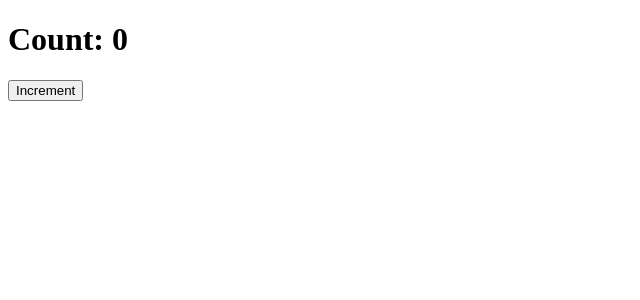
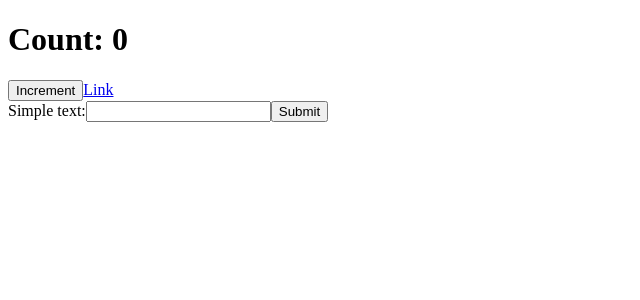
Before and after one commit to Definence/TSable, a React (Create React App) app in the folder react-typescript/: page / in a window 1280 px wide. Shown: the top 300 px of the page, without its empty margins (0-640 px from the left). Built offline with nearby package versions, Linux system fonts and the light colour scheme; the HTML template or start-up script is replaced by a standard one.

Commit message:
Add 03-react_event_types

```diff
--- a/react-typescript/src/App.tsx
+++ b/react-typescript/src/App.tsx
@@ -1,6 +1,6 @@
 import React from 'react'
 
-import Component from './lessons/02-classes'
+import Component from './lessons/03-types_of_events'
 
 const App = () => <Component />
 
--- /dev/null
+++ b/react-typescript/src/lessons/03-types_of_events.tsx
@@ -0,0 +1,62 @@
+import React from 'react'
+
+type Props = {
+  header: string
+}
+
+type State = {
+  readonly count: number // readonly from box
+}
+
+class Counter extends React.Component<Props, State> {
+  static defaultProps: Props = {
+    header: 'Count: '
+  }
+
+  constructor(props: Props) {
+    super(props)
+    this.state = {
+      count: 0
+    }
+  }
+
+  handleClick = (e: React.MouseEvent<HTMLButtonElement | HTMLAnchorElement>) => { // or React.SyntheticEvent
+    console.log(`X:${e.clientX} Y:${e.clientY}`)
+    this.setState(({ count }) => ({
+      count: ++count,
+    }))
+  }
+
+  handleFocus = (e: React.FocusEvent<HTMLInputElement>) => {
+    console.log(e.currentTarget)
+  }
+
+  handleSubmit = (e: React.FormEvent<HTMLFormElement>) => {
+    e.preventDefault()
+    console.log('submitted')
+  }
+
+  handleCopy = (e: React.ClipboardEvent<HTMLInputElement>) => {
+    console.log('coppied')
+  }
+
+  render() {
+    return (
+      <div>
+        <h1>{this.props.header}{this.state.count}</h1>
+        <button onClick={this.handleClick}>Increment</button>
+        <a href="#" onClick={this.handleClick}>Link</a>
+
+        <form onSubmit={this.handleSubmit}>
+          <label>
+            Simple text:
+            <input onCopy={this.handleCopy} onFocus={this.handleFocus} type="text" name='text' />
+            <button type='submit'>Submit</button>
+          </label>
+        </form>
+      </div>
+    )
+  }
+}
+
+export default Counter
```
